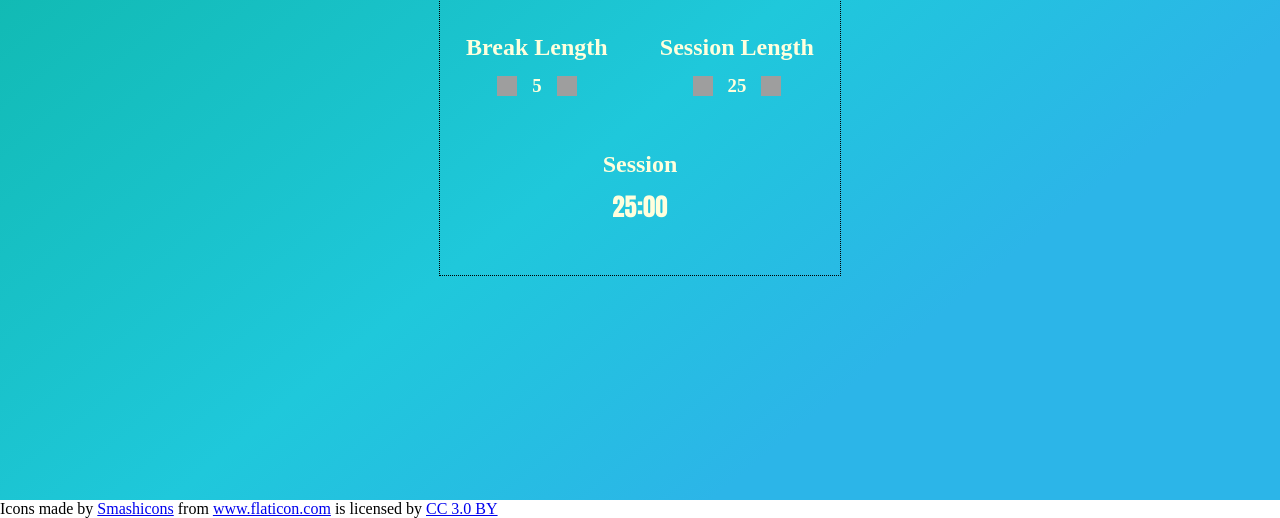
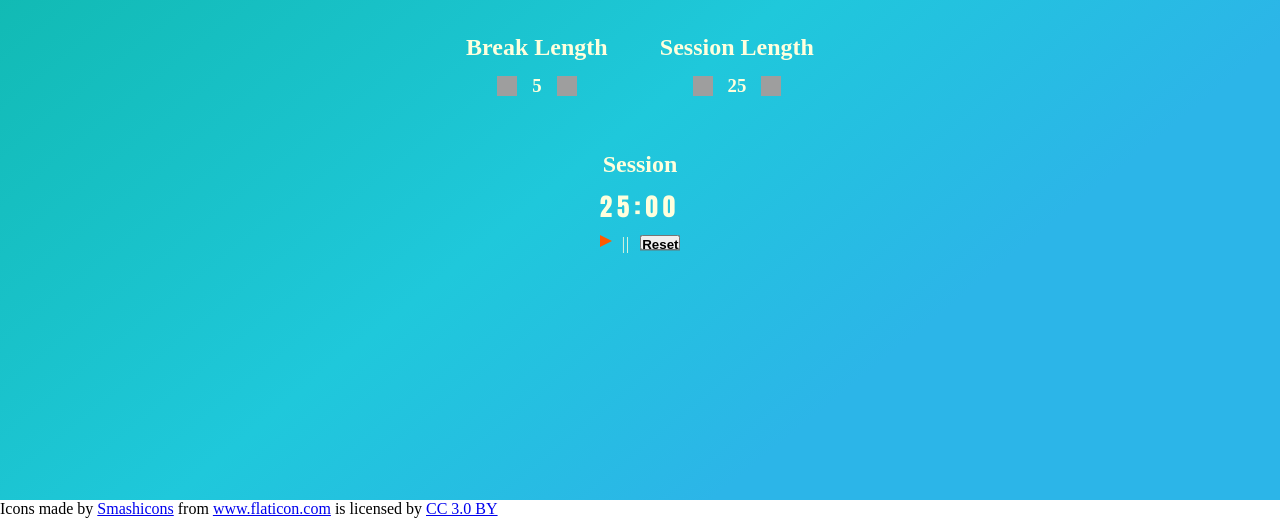
Before and after one commit to pragyes31/Pomodoro_Clock_FCC, a website built with Parcel: page index.html in a window 1280 px wide. Shown: the part 300-818 px from the top of the page. Built offline with nearby package versions, Linux system fonts and the light colour scheme; grey boxes are pictures that could not be loaded.

Commit message:
html structure ready

```diff
--- a/index.html
+++ b/index.html
@@ -16,7 +16,7 @@
 					<h2 class="lengths-heading">Break Length</h2>
 					<div class="change-length">
 						<img class="plus-minus-img" src="https://goo.gl/KKjzq3" alt="minus sign" />
-						<h3 class="set-length">5</h3>
+						<h3 class="display-length">5</h3>
 						<img class="plus-minus-img" src="https://goo.gl/2SzQYU" alt="plus sign" />
 					</div>
 				</div>
@@ -24,7 +24,7 @@
 					<h2 class="lengths-heading">Session Length</h2>
 					<div class="change-length">
 						<img class="plus-minus-img" src="https://goo.gl/KKjzq3" alt="minus sign" />
-						<h3 class="set-length">25</h3>
+						<h3 class="display-length">25</h3>
 						<img class="plus-minus-img" src="https://goo.gl/2SzQYU" alt="plus sign" />
 					</div>
 				</div>
@@ -32,6 +32,11 @@
 			<div id="countdown-timer">
 				<h2 id="cuurent-clock">Session</h2>
 				<div class="current-timer">25:00</div>
+			</div>
+			<div class="play-pause">
+				<div class="play"></div>
+				<div class="pause">||</div>
+				<button class="reset">Reset</botton>
 			</div>
 		</div>
 	</div>
--- a/src/style.css
+++ b/src/style.css
@@ -15,7 +15,6 @@
 #pomodoro-clock {
   width: 400px;
   height: 350px;
-  border: 1px dotted black;
   color: #ffd;
 }
 
@@ -60,4 +59,38 @@
 .current-timer {
   font-family: Impact, Charcoal, sans-serif;
   font-size: 25px;
+  letter-spacing: 5px;
 }
+
+.play-pause {
+  display: flex;
+  justify-content: center;
+  margin-top: 10px;
+}
+
+.play {
+  width: 0;
+  height: 0;
+  border-top: 6px solid transparent;
+  border-left: 12px solid #ff5a00;
+  border-bottom: 6px solid transparent;
+  cursor: pointer;
+}
+
+.pause {
+  margin: 0px 10px;
+  letter-spacing: 1px;
+  cursor: pointer;
+}
+
+.reset {
+  width: 40px;
+  height: 15px;
+  box-shadow: 0px 0.5px 0px 0px #607b7d;
+  font-weight: bold;
+  cursor: pointer;
+}
+
+.reset:active {
+  box-shadow: 0px 0px 0px 0px #aaae8e;
+}
```
